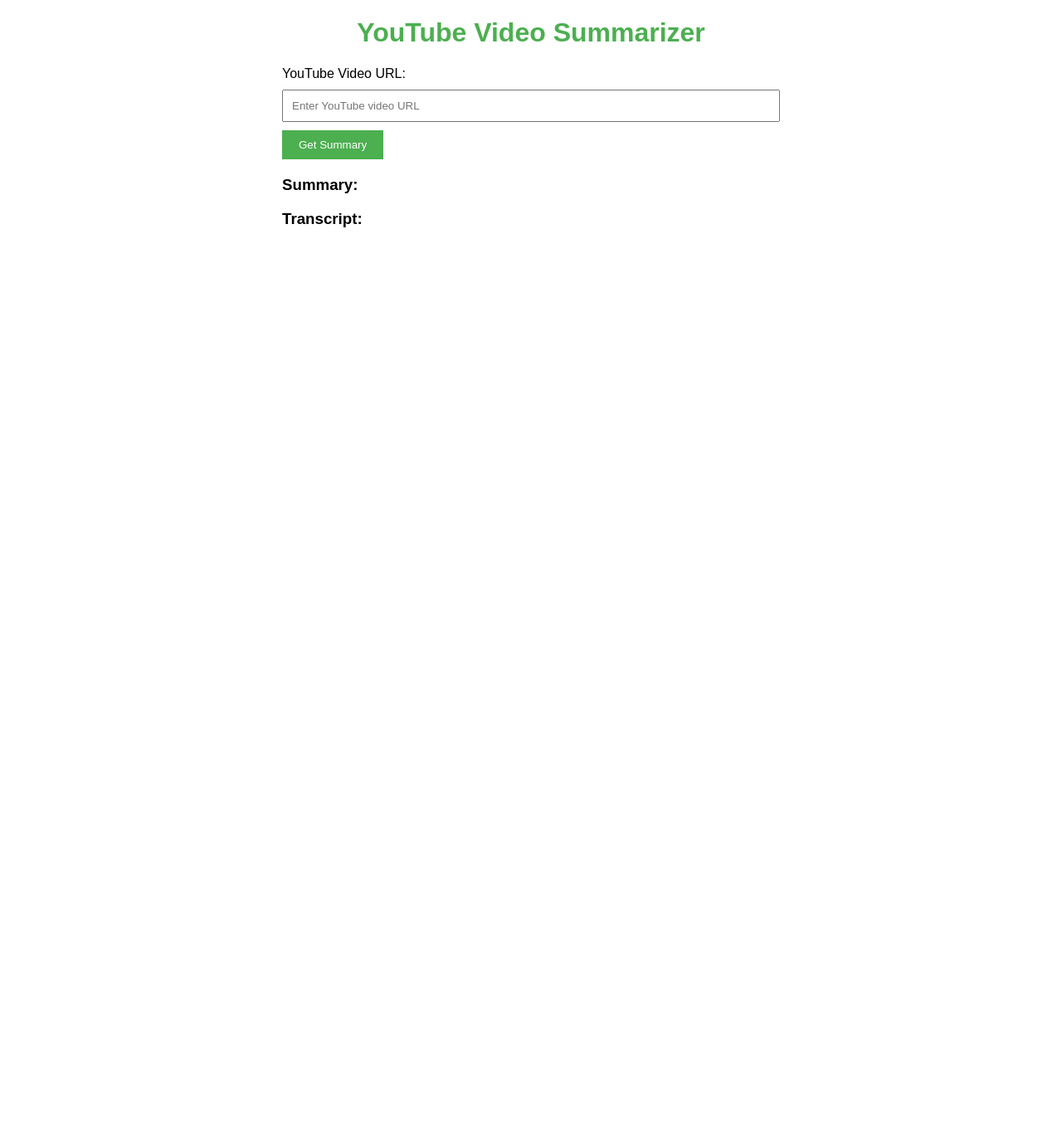
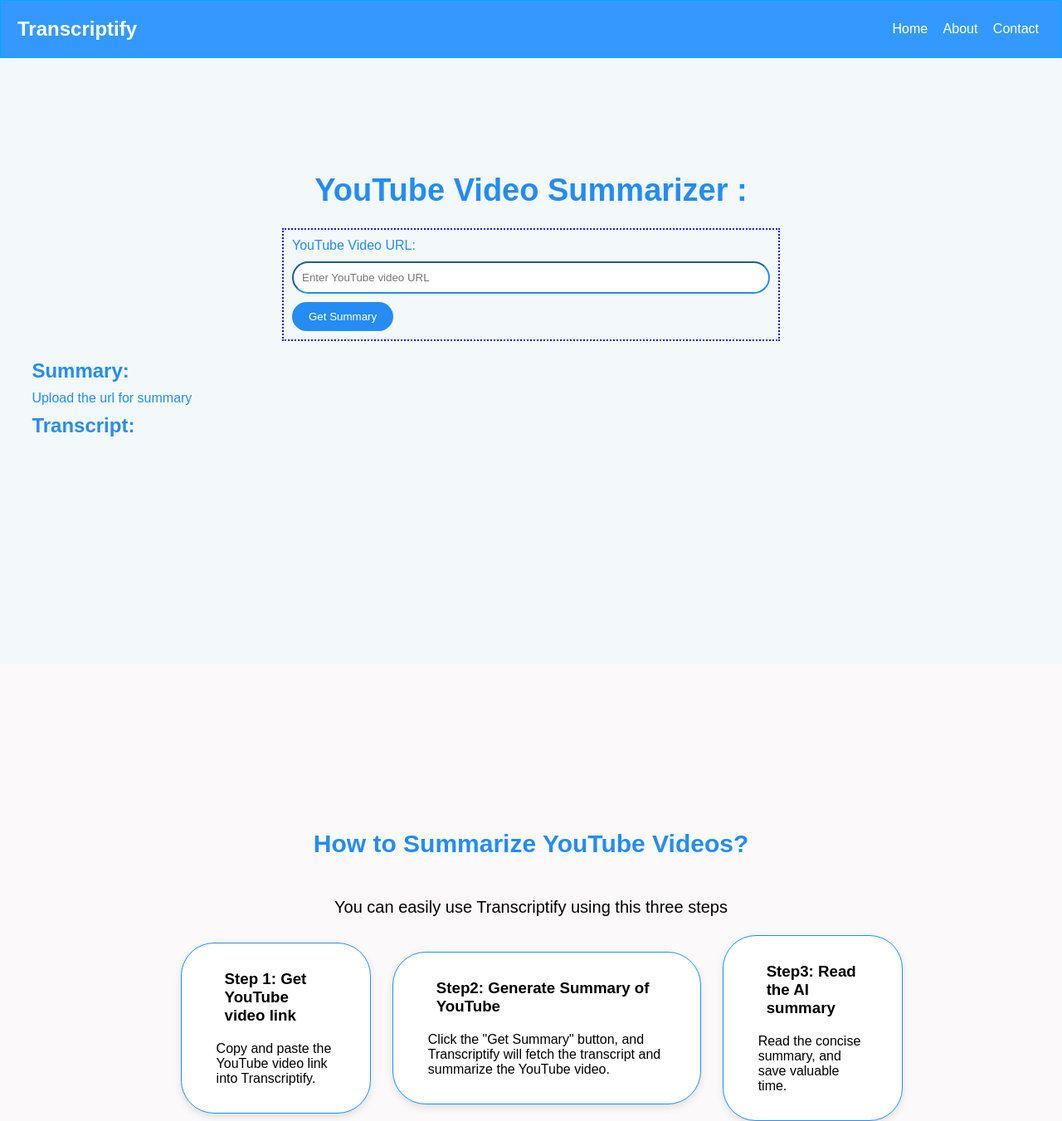
Before and after one commit to ayushrai1235/YOUTUBE-SUMMARY-GENERATOR, a Flask app: page / in a window 1280 px wide. Shown: the whole page at 83% size. Before the commit the page ends 274 px from the top, so only its background shows below. Run offline with Flask 3, Linux system fonts and the light colour scheme.

Commit message:
made the ui part better

```diff
--- /dev/null
+++ b/static/style.css
@@ -0,0 +1,141 @@
+*{
+    margin: 0;
+    padding: 0;
+}
+
+        body .main {
+            font-family: Arial, sans-serif;
+            margin: 0px;
+            background-color: #f6f2f271;
+            width: 100%;
+        }
+        .hero{
+            width: 100vw;
+            background-color: #f3f8fb;
+            height: 100vh;
+
+        }
+
+        .nav{
+            position: fixed;
+            left: 0;
+            right: 0;
+            display: flex;
+            align-items: center;
+            justify-content: space-between;
+            color: rgb(252, 254, 255);
+           padding: 20px 20px;
+           border: 1px solid rgb(0, 170, 255);
+           background-color: rgb(52, 153, 255);;
+        }
+        .nav .right a{
+            text-decoration: none;
+            color: rgb(255, 255, 255);
+            padding: 0 7px;
+        }
+        .hero h1 {
+            text-align: center;
+            font-size: 38px;
+            font-weight: 900;
+            color: rgb(37, 140, 243);
+            padding: 3vh;
+            padding-top:26vh;
+        }
+        .hero .nav h2{
+            color: rgb(254, 255, 255);
+        }
+
+        .form-container {
+            max-width: 600px;
+            margin: auto;
+        }
+
+        #summarizer-form{
+            border: 2px dotted rgb(24, 17, 238);
+            padding: 10px;
+
+        }
+        input[type="text"] {
+            width: 100%;
+            padding: 10px;
+            margin: 10px 0;
+            box-sizing: border-box;
+            border-radius: 20px;
+            border-color: rgb(37, 140, 243);;
+        }
+
+        button {
+            background-color: rgb(37, 140, 243);
+            color: white;
+            padding: 10px 20px;
+            border: none;
+            cursor: pointer;
+            border-radius: 20px;
+        }
+
+        button:hover {
+            background-color:rgb(23, 105, 238);
+        }
+
+        .result-container {
+            margin-top: 2.8vh;
+            text-align: left;
+            margin-left: 3vw;
+            margin-right: 3vw;
+            height: 39vh;
+            overflow: scroll;
+            scrollbar-width: none;
+            color: rgb(37, 140, 243);
+        }
+
+        .loading {
+            color: rgb(37, 140, 243);
+        }
+
+        .summary,
+        .transcript {
+            white-space: wrap;
+            margin: 10px 0;
+
+        }
+
+.second{
+    max-width: 70vw;
+    text-align: center;
+    margin: auto;
+    padding-top: 200px;
+
+
+}
+.second .cards{
+    display: flex;
+    align-items: center;
+    justify-content: space-around;
+    margin-top: 2.8vh;
+}
+.second .heading h1{
+    font-weight: 800;
+    font-size: 30px;
+    margin-bottom: 6vh;
+    color: rgb(37, 140, 243);
+}
+.second .heading p{
+    font-size: 20px;
+
+}
+.second .cards .box{
+    border: 1px solid  rgb(37, 140, 243);
+    border-radius: 40px;
+   margin-left: 2vw;
+   background-color: #fff;
+   padding: 2rem;
+   text-align: left;
+   box-shadow: 0px 4px 10px 0px rgba(0, 0, 0, 0.1);
+}
+.second .cards .box h3{
+    padding: 20px;
+    padding-top: 0;
+}
+.second .cards .box p{
+    padding: 0 10px;
+}
--- a/templates/index.html
+++ b/templates/index.html
@@ -1,67 +1,74 @@
 <!DOCTYPE html>
 <html lang="en">
+
 <head>
     <meta charset="UTF-8">
     <meta name="viewport" content="width=device-width, initial-scale=1.0">
-    <title>YouTube Video Summarizer</title>
-    <style>
-        body {
-            font-family: Arial, sans-serif;
-            margin: 20px;
-        }
-        h1 {
-            text-align: center;
-            color: #4CAF50;
-        }
-        .form-container {
-            max-width: 600px;
-            margin: auto;
-        }
-        input[type="text"] {
-            width: 100%;
-            padding: 10px;
-            margin: 10px 0;
-            box-sizing: border-box;
-        }
-        button {
-            background-color: #4CAF50;
-            color: white;
-            padding: 10px 20px;
-            border: none;
-            cursor: pointer;
-        }
-        button:hover {
-            background-color: #45a049;
-        }
-        .result-container {
-            margin-top: 20px;
-        }
-        .loading {
-            color: #4CAF50;
-        }
-        .summary, .transcript {
-            white-space: pre-wrap;
-            margin: 10px 0;
-        }
-    </style>
+    <title>Transcriptify</title>
+    <link rel="stylesheet" href="{{ url_for('static', filename='style.css') }}">
+
 </head>
+
 <body>
-    <h1>YouTube Video Summarizer</h1>
+    <div class="main">
+
+        <div class="hero">
+            <div class="nav">
+                <div class="left">
+                    <h2>Transcriptify</h2>
+                </div>
+                <div class="right">
+                    <a href="">Home</a>
+                    <a href="">About</a>
+                    <a href="">Contact</a>
+                </div>
+            </div>
+            <h1>YouTube Video Summarizer :</h1>
             <div class="form-container">
                 <form id="summarizer-form">
-            <label for="youtube-url">YouTube Video URL:</label>
-            <input type="text" id="youtube-url" name="youtube_url" placeholder="Enter YouTube video URL" required>
+                    <label for="youtube-url" style="color: rgb(37, 140, 243);;">YouTube Video URL:</label>
+                    <input type="text" id="youtube-url" name="youtube_url" placeholder="Enter YouTube video URL"
+                        required>
                     <button type="submit">Get Summary</button>
                 </form>
+            </div>
             <div class="result-container">
                 <div class="loading" id="loading" style="display: none;">Processing... Please wait.</div>
-            <h3>Summary:</h3>
-            <div class="summary" id="summary"></div>
-            <h3>Transcript:</h3>
-            <div class="transcript" id="transcript"></div>
+                <h2>Summary: </h2>
+                <div class="summary" id="summary">Upload the url for summary</div>
+                <h2>Transcript:</h2>
+                <div class="transcript" id="transcript">
                 </div>
             </div>
 
-    <script src="app.js"></script>
+
+
+        </div>
+        <div class="second">
+            <div class="heading">
+                <h1>How to Summarize YouTube Videos?</h1>
+                <p>You can easily use Transcriptify using this three steps</p>
+            </div>
+            <div class="cards">
+                <div class="box">
+                    <h3>Step 1: Get YouTube video link</h3>
+                    <p>Copy and paste the YouTube video link into Transcriptify.</p>
+                </div>
+                <div class="box">
+                    <h3>Step2: Generate Summary of YouTube</h3>
+                    <p>Click the "Get Summary" button, and Transcriptify will fetch the transcript and summarize the YouTube video.</p>
+                </div>
+                <div class="box">
+                    <h3>Step3: Read the AI summary</h3>
+                    <p>Read the concise summary, and save valuable time.</p>
+                </div>
+            </div>
+
+        </div>
+    </div>
+
+    <script src="{{ url_for('static', filename='app.js') }}"></script>
+
 </body>
+
 </html>
```
Also changed, not shown: static/app.js (renamed from app.js). Lines whose indentation alone changed are shown as unchanged.
